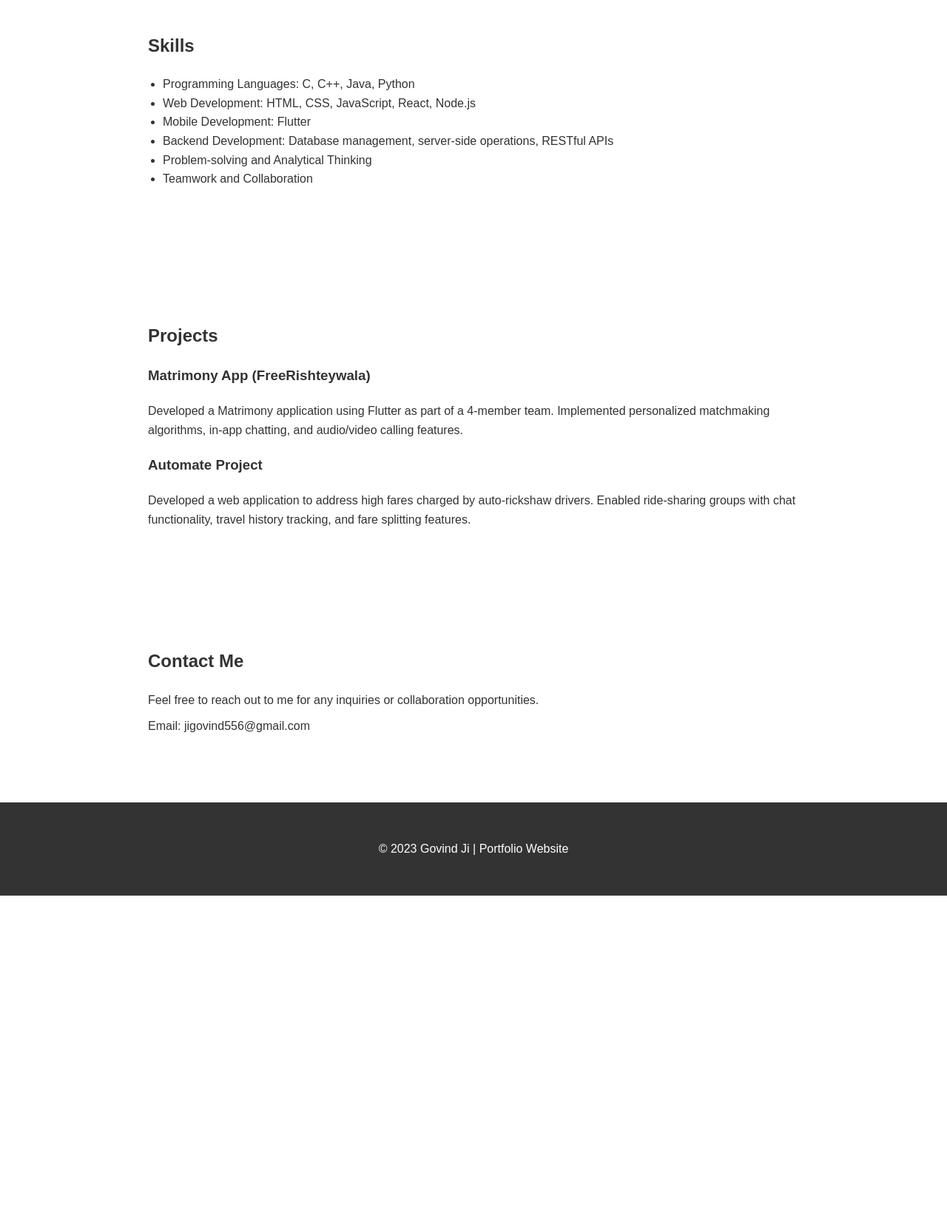
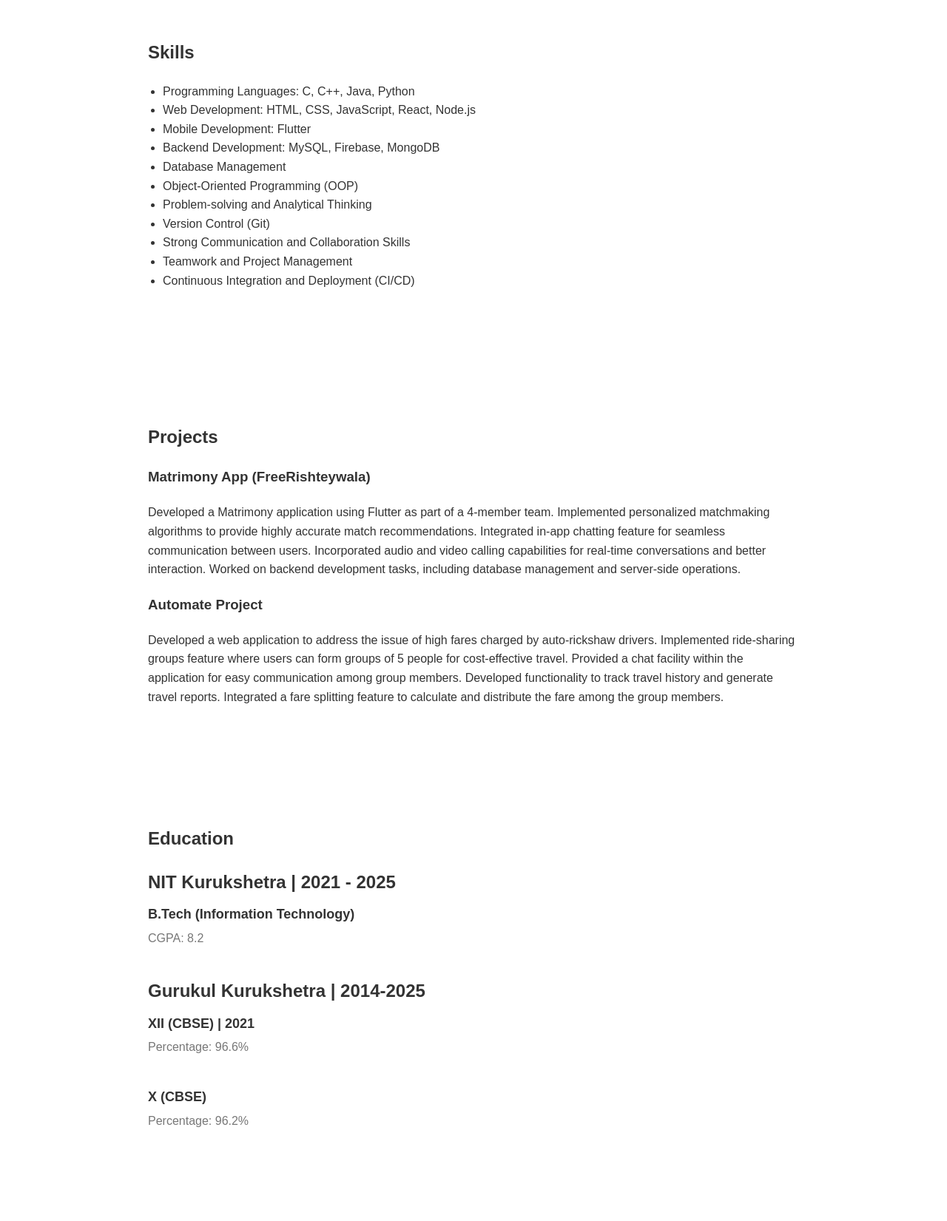
Before and after one commit to jigovind556/About-Me, a plain HTML site: page index.html in a window 1280 px wide. Shown: the part 398-2049 px from the top of the page at 74% size. Before the commit the page ends 1609 px from the top, so only its background shows below. Drawn offline with Linux system fonts and the light colour scheme.

Commit message:
added resume and Education section

```diff
--- a/index.css
+++ b/index.css
@@ -24,10 +24,22 @@
     padding: 20px;
   }
 
+  .navbar{
+    display: flex;
+    justify-content: space-between;
+  }
+
+  #logoImage{
+    width: 35px;
+    height: 35px;
+    border-radius: 50%;
+
+  }
   nav ul {
     list-style-type: none;
     display: flex;
     justify-content: flex-end;
+    align-items: flex-end;
   }
 
   nav ul li {
@@ -60,15 +72,63 @@
     margin-bottom: 20px;
   }
 
+
   /* Projects Section Styles */
   #projects h3 {
     margin-top: 20px;
   }
 
+  .projectLink{
+    text-decoration: none;
+    color: #333;
+  }
   /* Contact Section Styles */
   #contact p {
     margin-bottom: 10px;
   }
+
+  /* Education Section Styles */
+#education .education-item {
+    margin-bottom: 40px;
+  }
+
+  #education h3 {
+    font-size: 24px;
+    font-weight: bold;
+    margin-bottom: 10px;
+  }
+
+  .education-details {
+    font-size: 18px;
+    font-weight: bold;
+    margin-bottom: 5px;
+  }
+
+  .education-description {
+    font-size: 16px;
+    color: #777;
+  }
+
+  /* Responsive Styles for Education Section */
+  @media (max-width: 768px) {
+    #education .education-item {
+      display: flex;
+      flex-direction: column;
+    }
+
+    #education h3 {
+      font-size: 20px;
+    }
+
+    .education-details {
+      font-size: 16px;
+    }
+
+    .education-description {
+      font-size: 14px;
+    }
+  }
+
 
   /* Footer Styles */
   footer {
--- a/index.html
+++ b/index.html
@@ -1,17 +1,27 @@
 <!DOCTYPE html>
 <html>
   <head>
+    <meta charset="UTF-8" />
+    <meta name="viewport" content="width=device-width, initial-scale=1.0" />
+    <meta name="description" content="Govind Ji - Portfolio Website" />
+    <meta
+      name="keywords"
+      content="portfolio, web development, projects, skills, govind ji,nit kurukshetra student"
+    />
+    <meta name="author" content="Govind Ji" />
     <title>Govind Ji - Portfolio</title>
     <link rel="stylesheet" type="text/css" href="index.css" />
   </head>
   <body>
     <header>
-      <nav>
+      <nav class="navbar">
+        <img src="myphoto.jpg" id="logoImage" alt="Govind Ji image" />
         <ul>
           <li><a href="#about">About</a></li>
           <li><a href="#skills">Skills</a></li>
           <li><a href="#projects">Projects</a></li>
           <li><a href="#contact">Contact</a></li>
+          <li><a href="resume.pdf" download>Download Resume</a></li>
         </ul>
       </nav>
     </header>
@@ -36,12 +46,14 @@
           <li>Programming Languages: C, C++, Java, Python</li>
           <li>Web Development: HTML, CSS, JavaScript, React, Node.js</li>
           <li>Mobile Development: Flutter</li>
-          <li>
-            Backend Development: Database management, server-side operations,
-            RESTful APIs
-          </li>
+          <li>Backend Development: MySQL, Firebase, MongoDB</li>
+          <li>Database Management</li>
+          <li>Object-Oriented Programming (OOP)</li>
           <li>Problem-solving and Analytical Thinking</li>
-          <li>Teamwork and Collaboration</li>
+          <li>Version Control (Git)</li>
+          <li>Strong Communication and Collaboration Skills</li>
+          <li>Teamwork and Project Management</li>
+          <li>Continuous Integration and Deployment (CI/CD)</li>
         </ul>
       </div>
     </section>
@@ -49,18 +61,57 @@
     <section id="projects">
       <div class="container">
         <h2>Projects</h2>
-        <h3>Matrimony App (FreeRishteywala)</h3>
+        <h3>
+          <a
+            href="https://freerishteywala.com/"
+            target="_blank"
+            class="projectLink"
+          >
+            Matrimony App (FreeRishteywala)</a
+          >
+        </h3>
         <p>
           Developed a Matrimony application using Flutter as part of a 4-member
-          team. Implemented personalized matchmaking algorithms, in-app
-          chatting, and audio/video calling features.
+          team. Implemented personalized matchmaking algorithms to provide
+          highly accurate match recommendations. Integrated in-app chatting
+          feature for seamless communication between users. Incorporated audio
+          and video calling capabilities for real-time conversations and better
+          interaction. Worked on backend development tasks, including database
+          management and server-side operations.
         </p>
-        <h3>Automate Project</h3>
+        <h3>
+          <a href="#" target="_blank" class="projectLink">Automate Project</a>
+        </h3>
         <p>
-          Developed a web application to address high fares charged by
-          auto-rickshaw drivers. Enabled ride-sharing groups with chat
-          functionality, travel history tracking, and fare splitting features.
+          Developed a web application to address the issue of high fares charged
+          by auto-rickshaw drivers. Implemented ride-sharing groups feature
+          where users can form groups of 5 people for cost-effective travel.
+          Provided a chat facility within the application for easy communication
+          among group members. Developed functionality to track travel history
+          and generate travel reports. Integrated a fare splitting feature to
+          calculate and distribute the fare among the group members.
         </p>
+      </div>
+    </section>
+
+    <section id="education">
+      <div class="container">
+        <h2>Education</h2>
+        <div class="education-item">
+          <h3>NIT Kurukshetra | 2021 - 2025</h3>
+          <p class="education-details">B.Tech (Information Technology)</p>
+          <p class="education-description">CGPA: 8.2</p>
+        </div>
+        <div class="education-item">
+          <h3>Gurukul Kurukshetra | 2014-2025</h3>
+          <p class="education-details">XII (CBSE) | 2021</p>
+          <p class="education-description">Percentage: 96.6%</p>
+        </div>
+        <div class="education-item">
+          <!-- <h3></h3> -->
+          <p class="education-details">X (CBSE)</p>
+          <p class="education-description">Percentage: 96.2%</p>
+        </div>
       </div>
     </section>
 
@@ -71,8 +122,11 @@
           Feel free to reach out to me for any inquiries or collaboration
           opportunities.
         </p>
-        <p>Email: jigovind556@gmail.com</p>
-        <!-- <p>Phone: [Your Phone Number]</p> -->
+        <p>
+          Email:
+          <a href="mailto:jigovind556@gmail.com">jigovind556@gmail.com</a>
+        </p>
+        <!-- <p>Phone: </p> -->
       </div>
     </section>
 
```
Also changed, not shown: myphoto.jpg (added), 1 other file.
